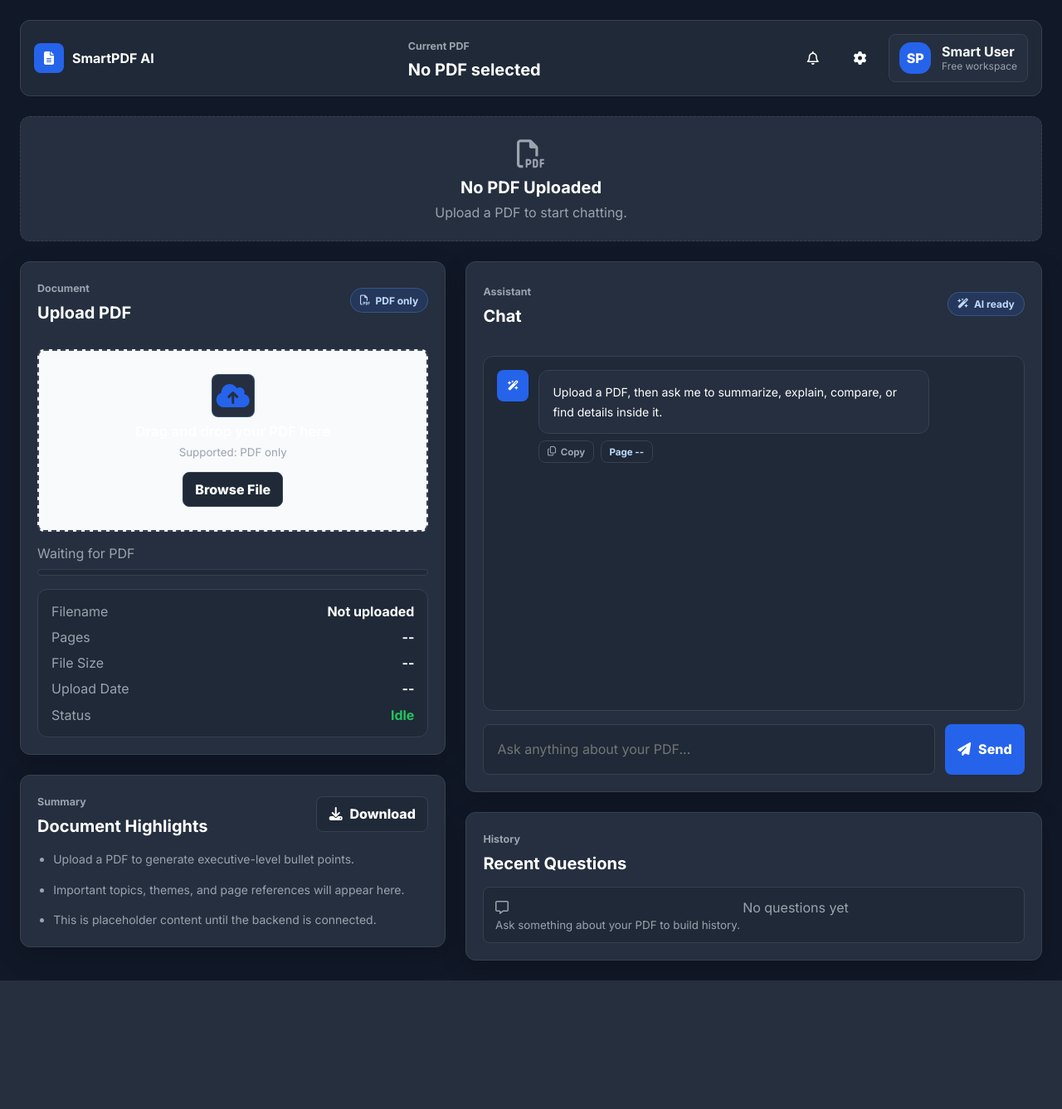
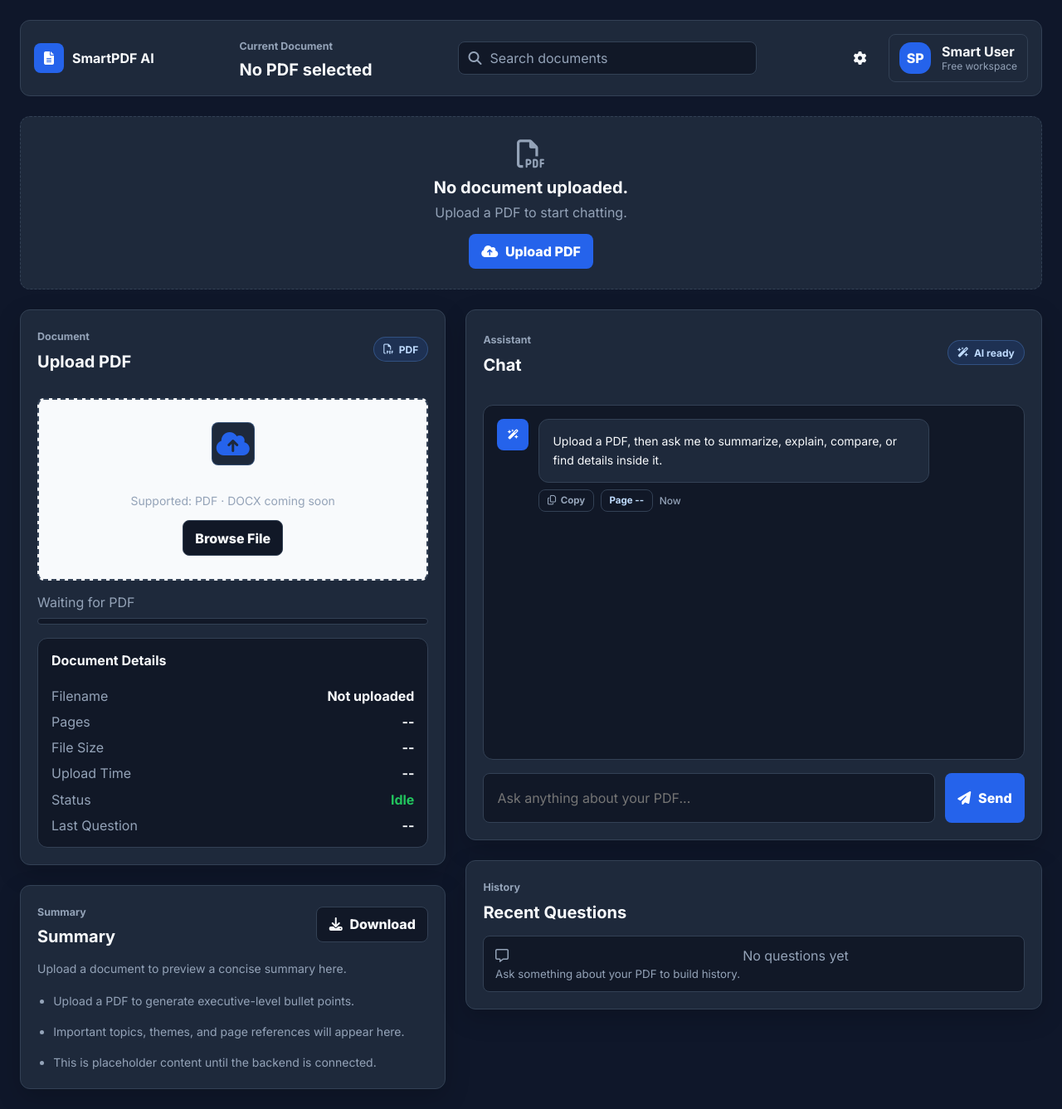
Before and after one commit to bhrantiknagar/Workshop-Project, a Flask app: page /dashboard in a window 1280 px wide. Shown: the whole page at 83% size. Before the commit the page ends 1182 px from the top, so only its background shows below. Run offline with Flask 3, Linux system fonts and the light colour scheme.

Commit message:
fix ui 2

```diff
--- a/static/css/chat.css
+++ b/static/css/chat.css
@@ -279,3 +279,9 @@
 .chat-form input {
     border-radius: 8px;
 }
+
+.message-time {
+    color: var(--muted);
+    font-size: 12px;
+    font-weight: 500;
+}
--- a/static/css/dashboard.css
+++ b/static/css/dashboard.css
@@ -477,3 +477,45 @@
 .toast {
     border-radius: 8px;
 }
+
+.dashboard-search {
+    align-items: center;
+    background: var(--bg-soft);
+    border: 1px solid var(--border);
+    border-radius: 8px;
+    color: var(--muted);
+    display: flex;
+    flex: 1 1 260px;
+    gap: 8px;
+    max-width: 360px;
+    padding: 0 12px;
+}
+
+.dashboard-search input {
+    background: transparent;
+    border: 0;
+    color: var(--text);
+    min-height: 38px;
+    outline: 0;
+    width: 100%;
+}
+
+.dashboard-search input::placeholder {
+    color: var(--muted);
+}
+
+.empty-state-card .button {
+    margin-top: 16px;
+}
+
+.document-card h3 {
+    font-size: 16px;
+    margin: 0 0 12px;
+}
+
+.summary-copy {
+    color: var(--muted);
+    font-size: 14px;
+    line-height: 1.6;
+    margin: 0 0 12px;
+}
--- a/static/css/style.css
+++ b/static/css/style.css
@@ -759,3 +759,45 @@
 .hero-glow {
     display: none;
 }
+
+/* Final brief palette and compact sizing. */
+:root {
+    --bg: #0f172a;
+    --bg-soft: #111827;
+    --surface: #1e293b;
+    --surface-strong: #1e293b;
+    --surface-muted: #111827;
+    --text: #f8fafc;
+    --muted: #94a3b8;
+    --subtle: #94a3b8;
+    --primary: #2563eb;
+    --primary-dark: #1d4ed8;
+    --primary-soft: rgba(37, 99, 235, 0.14);
+    --border: #334155;
+    --radius: 10px;
+}
+
+.home-hero {
+    min-height: 70vh;
+    padding-bottom: 32px;
+    padding-top: 48px;
+}
+
+.hero-content h1 {
+    font-size: clamp(42px, 5vw, 48px);
+}
+
+.hero-content p {
+    max-width: 620px;
+}
+
+.feature-card,
+.step-card,
+.hero-product-card,
+.panel {
+    border-radius: 10px;
+}
+
+.steps {
+    align-items: center;
+}
--- a/static/css/upload.css
+++ b/static/css/upload.css
@@ -236,3 +236,11 @@
     background: var(--bg-soft);
     border-radius: 12px;
 }
+
+.drop-zone small {
+    font-size: 14px;
+}
+
+.document-card {
+    margin-top: 0;
+}
--- a/static/js/chat.js
+++ b/static/js/chat.js
@@ -5,6 +5,7 @@
     const messages = document.querySelector("#messages");
     const historyList = document.querySelector("#historyList");
     const clearHistory = document.querySelector("#clearHistory");
+    const lastQuestion = document.querySelector("#infoLastQuestion");
 
     if (!form || !input || !messages) {
         return;
@@ -21,6 +22,10 @@
     }
 
     function createMessage(text, type, page) {
+        const time = new Date().toLocaleTimeString([], {
+            hour: "2-digit",
+            minute: "2-digit",
+        });
         const row = document.createElement("div");
         row.className = `message ${type}-message`;
         row.innerHTML = `
@@ -33,6 +38,7 @@
                         Copy
                     </button>
                     <span class="page-badge">Page ${page}</span>
+                    <span class="message-time">${time}</span>
                 </div>
             </div>
         `;
@@ -90,6 +96,9 @@
 
         createMessage(question, "user", "--");
         addHistory(question);
+        if (lastQuestion) {
+            lastQuestion.textContent = question;
+        }
         input.value = "";
 
         const typing = addTyping();
--- a/static/js/upload.js
+++ b/static/js/upload.js
@@ -10,6 +10,7 @@
     const infoSize = document.querySelector("#infoSize");
     const infoDate = document.querySelector("#infoDate");
     const infoStatus = document.querySelector("#infoStatus");
+    const infoLastQuestion = document.querySelector("#infoLastQuestion");
     const emptyState = document.querySelector("#emptyState");
     const uploadedFileCard = document.querySelector("#uploadedFileCard");
     const uploadedFilename = document.querySelector("#uploadedFilename");
@@ -51,15 +52,16 @@
                 infoFilename.textContent = file.name;
                 infoPages.textContent = String(Math.max(6, Math.round(file.size / 85000)));
                 infoSize.textContent = formatSize(file.size);
-                infoDate.textContent = new Date().toLocaleDateString(undefined, {
+                infoDate.textContent = new Date().toLocaleString(undefined, {
                     month: "short",
                     day: "numeric",
-                    year: "numeric",
+                    hour: "2-digit",
+                    minute: "2-digit",
                 });
                 infoStatus.textContent = "Ready";
                 infoStatus.classList.add("status-ready");
                 uploadedFilename.textContent = file.name;
-                uploadedMeta.textContent = `${formatSize(file.size)} · PDF`;
+                uploadedMeta.textContent = `${formatSize(file.size)} - PDF`;
                 uploadedFileCard.hidden = false;
                 emptyState?.classList.add("is-hidden");
 
@@ -108,6 +110,9 @@
         infoSize.textContent = "--";
         infoDate.textContent = "--";
         infoStatus.textContent = "Idle";
+        if (infoLastQuestion) {
+            infoLastQuestion.textContent = "--";
+        }
         uploadedFileCard.hidden = true;
         emptyState?.classList.remove("is-hidden");
 
--- a/templates/components/footer.html
+++ b/templates/components/footer.html
@@ -11,5 +11,6 @@
         <a href="{{ url_for('home.about') }}">About</a>
         <a href="{{ url_for('home.dashboard') }}">Get Started</a>
         <a href="https://github.com" target="_blank" rel="noreferrer">GitHub</a>
+        <span>v1.0</span>
     </nav>
 </footer>
--- a/templates/components/message.html
+++ b/templates/components/message.html
@@ -8,6 +8,7 @@
                 Copy
             </button>
             <span class="page-badge">Page --</span>
+            <span class="message-time">Now</span>
         </div>
     </div>
 </div>
--- a/templates/components/navbar.html
+++ b/templates/components/navbar.html
@@ -5,7 +5,9 @@
     </a>
     <div class="nav-links">
         <a href="{{ url_for('home.index') }}">Home</a>
+        <a href="{{ url_for('home.index') }}#features">Features</a>
         <a href="{{ url_for('home.about') }}">About</a>
+        <a href="https://github.com" target="_blank" rel="noreferrer">GitHub</a>
         <a class="button nav-cta" href="{{ url_for('home.dashboard') }}">Get Started</a>
     </div>
 </nav>
--- a/templates/components/upload_box.html
+++ b/templates/components/upload_box.html
@@ -4,7 +4,7 @@
             <span class="eyebrow">Document</span>
             <h2>Upload PDF</h2>
         </div>
-        <span class="badge"><i class="fa-regular fa-file-pdf"></i> PDF only</span>
+        <span class="badge"><i class="fa-regular fa-file-pdf"></i> PDF</span>
     </div>
 
     <form class="upload-box" id="uploadForm">
@@ -12,7 +12,7 @@
         <label class="drop-zone" for="pdfFile" id="dropZone">
             <span class="upload-icon"><i class="fa-solid fa-cloud-arrow-up"></i></span>
             <strong>Drag and drop your PDF here</strong>
-            <small>Supported: PDF only</small>
+            <small>Supported: PDF · DOCX coming soon</small>
             <span class="button secondary browse-button">Browse File</span>
         </label>
         <div class="progress-wrap" aria-label="Upload progress">
@@ -36,7 +36,8 @@
         </button>
     </article>
 
-    <article class="pdf-info-card" id="pdfInfo">
+    <article class="pdf-info-card document-card" id="pdfInfo">
+        <h3>Document Details</h3>
         <div class="info-row">
             <span>Filename</span>
             <strong id="infoFilename">Not uploaded</strong>
@@ -50,12 +51,16 @@
             <strong id="infoSize">--</strong>
         </div>
         <div class="info-row">
-            <span>Upload Date</span>
+            <span>Upload Time</span>
             <strong id="infoDate">--</strong>
         </div>
         <div class="info-row">
             <span>Status</span>
             <strong class="status-ready" id="infoStatus">Idle</strong>
         </div>
+        <div class="info-row">
+            <span>Last Question</span>
+            <strong id="infoLastQuestion">--</strong>
+        </div>
     </article>
 </section>
--- a/templates/dashboard.html
+++ b/templates/dashboard.html
@@ -25,13 +25,14 @@
                     <strong>SmartPDF AI</strong>
                 </a>
                 <div>
-                    <span class="eyebrow">Current PDF</span>
+                    <span class="eyebrow">Current Document</span>
                     <h1 id="currentPdfName">No PDF selected</h1>
                 </div>
+                <label class="dashboard-search" aria-label="Search documents">
+                    <i class="fa-solid fa-magnifying-glass"></i>
+                    <input type="search" placeholder="Search documents">
+                </label>
                 <div class="header-actions">
-                    <button class="icon-button" type="button" aria-label="Notifications">
-                        <i class="fa-regular fa-bell"></i>
-                    </button>
                     <button class="icon-button" type="button" aria-label="Open settings" data-modal-open="settingsModal">
                         <i class="fa-solid fa-gear"></i>
                     </button>
@@ -48,8 +49,12 @@
             <section class="empty-state-card" id="emptyState">
                 <div>
                     <span class="empty-icon"><i class="fa-regular fa-file-pdf"></i></span>
-                    <h2>No PDF Uploaded</h2>
+                    <h2>No document uploaded.</h2>
                     <p>Upload a PDF to start chatting.</p>
+                    <a class="button primary" href="#upload-panel">
+                        <i class="fa-solid fa-cloud-arrow-up"></i>
+                        Upload PDF
+                    </a>
                 </div>
             </section>
 
@@ -60,13 +65,14 @@
                     <div class="panel-heading">
                         <div>
                             <span class="eyebrow">Summary</span>
-                            <h2>Document Highlights</h2>
+                            <h2>Summary</h2>
                         </div>
                         <button class="button secondary" type="button" id="downloadSummary">
                             <i class="fa-solid fa-download"></i>
                             Download
                         </button>
                     </div>
+                    <p class="summary-copy">Upload a document to preview a concise summary here.</p>
                     <ul class="summary-list" id="summaryList">
                         <li>Upload a PDF to generate executive-level bullet points.</li>
                         <li>Important topics, themes, and page references will appear here.</li>
@@ -131,7 +137,7 @@
                 <i class="fa-solid fa-trash"></i>
                 Clear History
             </button>
-            <p class="modal-about">SmartPDF AI is a premium frontend shell for an AI-powered PDF assistant.</p>
+            <p class="modal-about">SmartPDF AI is a practical frontend workspace for AI-assisted document review.</p>
         </section>
     </div>
 
```
Also changed, not shown: templates/index.html (+9 -10 lines).
